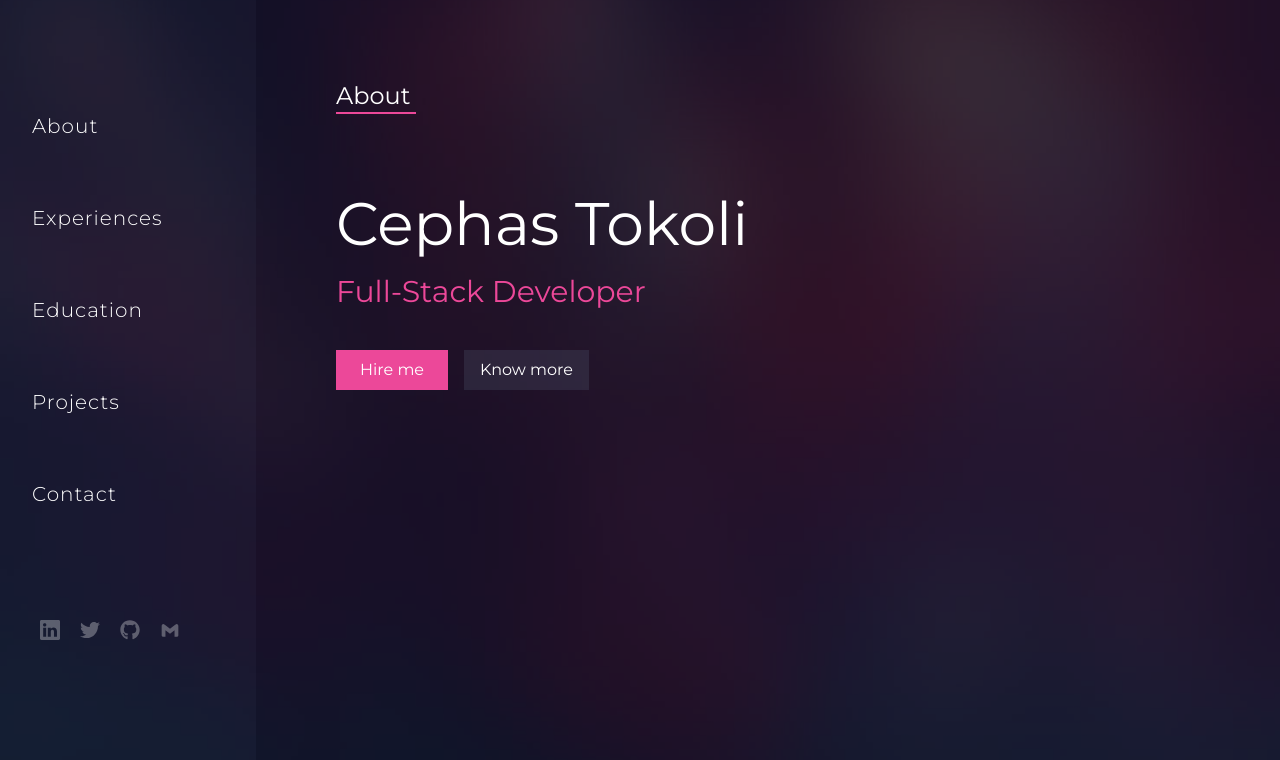
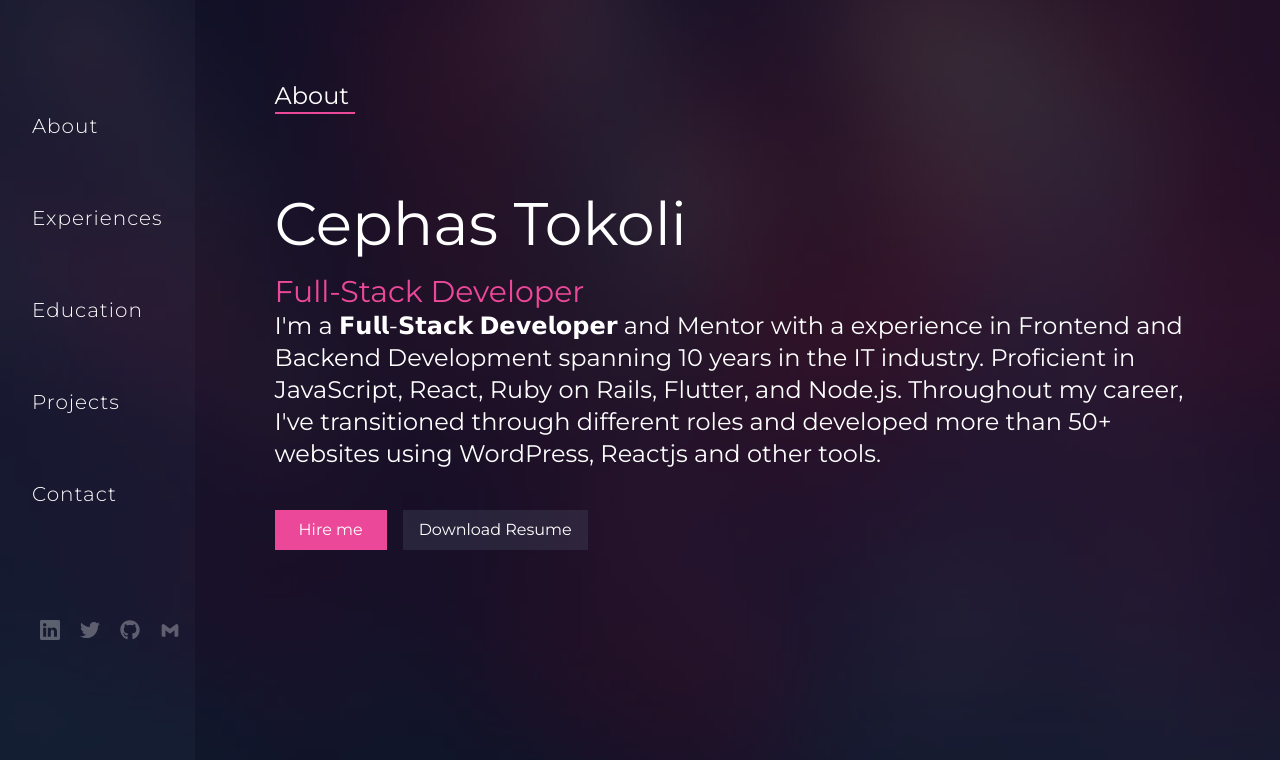
Before and after one commit to ctokoli/my_portfolio, a React (Vite) app: page / in a window 1280 px wide. Shown: the top 760 px of the page. Built offline with nearby package versions, Linux system fonts and the light colour scheme.

Commit message:
Update aboutComponent.jsx

```diff
--- a/src/components/aboutComponent.jsx
+++ b/src/components/aboutComponent.jsx
@@ -6,11 +6,14 @@
             </div>
             <h1 className=" text-6xl mt-20">Cephas Tokoli</h1>
             <h2 className="mt-5 text-3xl text-pink-500">Full-Stack Developer</h2>
-            <p></p>
+            <div className=" w-8/12 mt-3 opacity-60 ">
+                <p className=" text-2xl leading-9 "> I&apos;m a  𝗙𝘂𝗹𝗹-𝗦𝘁𝗮𝗰𝗸 𝗗𝗲𝘃𝗲𝗹𝗼𝗽𝗲𝗿 and Mentor with a experience in Frontend and Backend Development spanning 10 years in the IT industry. Proficient in JavaScript, React, Ruby on Rails, Flutter, and Node.js.  Throughout my  career, I've transitioned through different roles and developed more than 50+ websites using WordPress, Reactjs and other tools.</p>
+            </div>
            <div className="mt-10">
-           <button className="bg-pink-500 px-6 py-2">Hire me</button>
-           <button className="px-4 py-2 bg-slate-500 bg-opacity-20 ml-4">Know more</button>
+            <button className="bg-pink-500 px-6 py-2">Hire me</button>
+            <button className="px-4 py-2 bg-slate-500 bg-opacity-20 ml-4">Download Resume</button>
            </div>
+
         </div>
      );
 }
```
